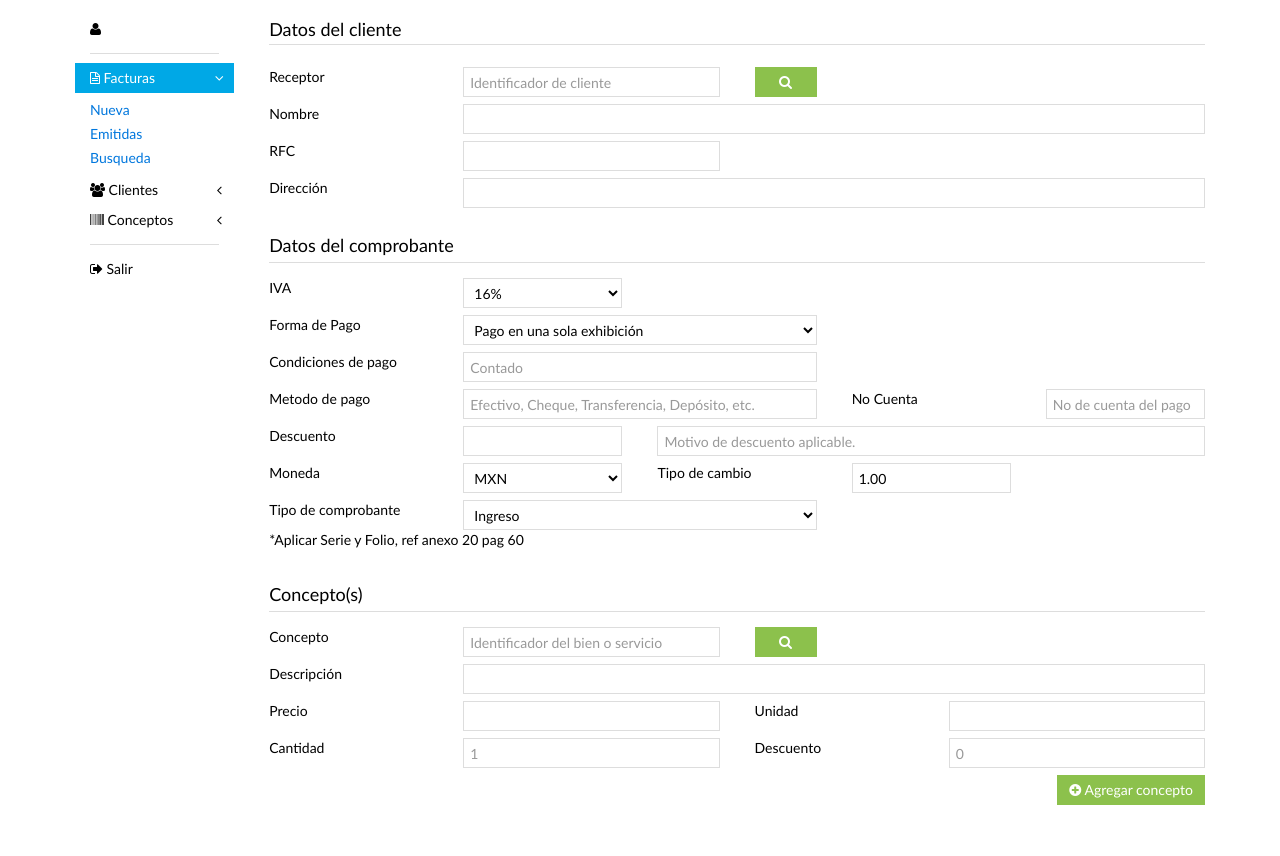
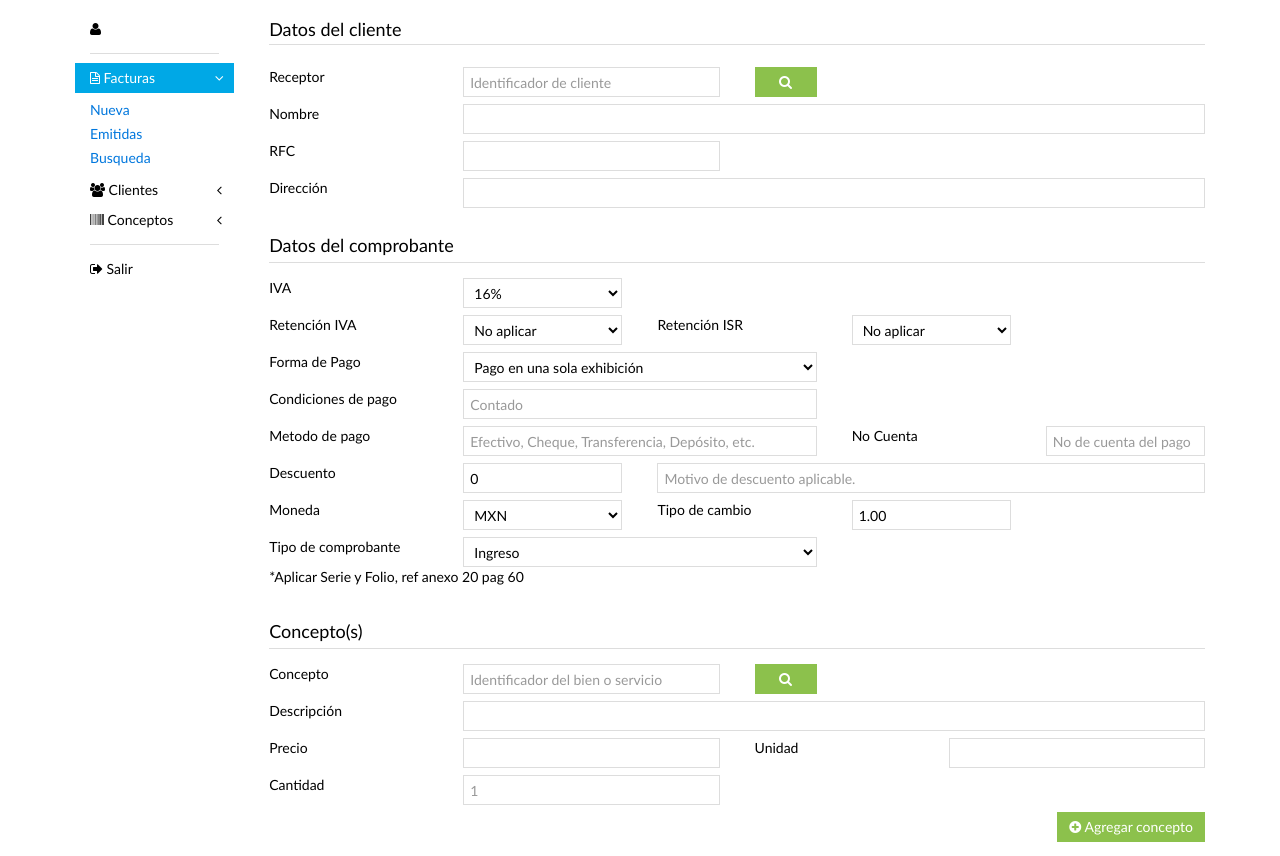
Before and after one commit to romanll/facturacion, a CodeIgniter app: page /facturacion/facturas in a window 1280 px wide. Before the commit the page ends 805 px from the top, so only its background shows below. Run offline with CodeIgniter, Linux system fonts and the light colour scheme; some libraries are stand-ins or nearby versions.

Commit message:
calculo de impuetsos
falta generar folio y serie, asi como el xml

```diff
--- a/application/controllers/facturas.php
+++ b/application/controllers/facturas.php
@@ -18,8 +18,16 @@ class Facturas extends CI_Controller {
     /* Agregar a factura : agregar item a lista de items en factura */
     /* *** CAMBIAR A SESSION **** SOLO POR SI ACASO, PERO MAS ADELANTE, SOLO ES COMPRAR TIEMPO */
     function agregaritem(){
-    	$items=$this->input->post();
-    	$data['items']=$items;
+    	$items=$this->input->post('items');
+        $comprobante=$this->input->post('datosf');
+        //print_r($items);
+        //echo $iva;
+        //die();
+        if($items){
+            $data['items']=$items;
+            $data['comprobante']=$comprobante;
+        }
+        else{$data['error']="Aun no hay elementos en lista.";}
     	$this->load->view('facturas/items', $data, FALSE);
     }
 }
--- a/application/views/facturas/index.php
+++ b/application/views/facturas/index.php
@@ -23,6 +23,7 @@
 					<form action="#" class="uk-form" method="post" id="crear_factura">
 						<fieldset>
 							<legend>Datos del cliente</legend>
+							<!-- Autocompletado cliente -->
 							<div class="uk-grid">
 								<div class="uk-width-2-10"><label for="receptor" class="uk-form-label">Receptor</label></div>
 								<div class="uk-width-3-10">
@@ -63,9 +64,26 @@
 							<div class="uk-width-2-10"><label for="iva" class="uk-form-label">IVA</label></div>
 							<div class="uk-width-2-10">
 								<select name="iva" id="iva" class="uk-width-1-1">
-									<option value="0">0%</option>
+									<option value="0">No aplicar</option>
 									<!--<option value="11">11%</option>-->
 									<option value="16" selected>16%</option>
+								</select>
+							</div>
+						</div>
+						<!-- Retencion IVA e ISR -->
+						<div class="uk-grid">
+							<div class="uk-width-2-10"><label for="ivaretencion" class="uk-form-label">Retenci&oacute;n IVA</label></div>
+							<div class="uk-width-2-10">
+								<select name="ivaretencion" id="ivaretencion" class="uk-width-1-1">
+									<option value="0">No aplicar</option>
+									<option value="2/3">2/3</option>
+								</select>
+							</div>
+							<div class="uk-width-2-10"><label for="isr" class="uk-form-label">Retenci&oacute;n ISR</label></div>
+							<div class="uk-width-2-10">
+								<select name="isr" id="isr" class="uk-width-1-1">
+									<option value="0">No aplicar</option>
+									<option value="10">10%</option>
 								</select>
 							</div>
 						</div>
@@ -101,7 +119,7 @@
 						<div class="uk-grid">
 							<div class="uk-width-2-10"><label for="descuento" class="uk-form-label">Descuento</label></div>
 							<div class="uk-width-2-10">
-								<input type="text" class="uk-width-1-1" id="descuento" name="descuento">
+								<input type="text" class="uk-width-1-1" id="descuento" name="descuento" value="0">
 							</div>
 							<div class="uk-width-6-10">
 								<input type="text" class="uk-width-1-1" id="motivodesc" name="motivodesc" placeholder="Motivo de descuento aplicable.">
@@ -142,6 +160,7 @@
 					<!-- AGREGAR CONCEPTOS -->
 					<h3 class="uk-h3">Concepto(s)</h3>
 					<form action="<?php echo base_url('facturas/agregaritem'); ?>" class="uk-form" id="additem" method="post">
+						<!-- Autocompletado Item -->
 						<div class="uk-grid">
 						    <div class="uk-width-2-10"><label for="concepto" class="uk-form-label">Concepto</label></div>
 						   	<div class="uk-width-3-10">
@@ -174,10 +193,6 @@
 						    <div class="uk-width-2-10"><label for="cantidad" class="uk-form-label">Cantidad</label></div>
 						    <div class="uk-width-3-10">
 					   			<input type="text" class="uk-width-1-1" id="cantidad" name="cantidad" placeholder="1" required>
-					        </div>
-					        <div class="uk-width-2-10"><label for="descuento" class="uk-form-label">Descuento</label></div>
-					        <div class="uk-width-3-10">
-					      		<input type="text" class="uk-width-1-1" id="descuento" name="descuento" placeholder="0">
 					        </div>
 						</div>
 						<!-- boton agregar concepto -->
--- a/scripts/factura.js
+++ b/scripts/factura.js
@@ -14,6 +14,10 @@ $("#additem").validate({
         cantidad:{
             required:true,
             number:true
+        },
+        descuento:{
+            required:false,
+            number:true
         }
     },
     submitHandler: function(form) {
@@ -22,16 +26,7 @@ $("#additem").validate({
     }
 });
 
-/* Al agregar concepto */
-function agregar(){
-    //agregar a item la cantidad y descuento
-    item.cantidad=$("#cantidad").val();                 // campo cantidad agregar a item
-    item.descuento=$("#descuento").val();               // agregar el descuento tambien
-    item.importe=parseFloat(item.valor)*parseFloat(item.cantidad);  //agregar importe de item(s)
-    items[item.noidentificacion]=item;                  //agregar el item a la lista de items
-    relistar();                                         //recrear tabla items
-    $("#additem")[0].reset();                           //vaciar form de item
-}
+/* ========== EVENTOS ========== */
 
 /* Al remover concepto */
 $(document).on('click','a.remove',function(event){
@@ -42,27 +37,25 @@ $(document).on('click','a.remove',function(event){
     remover(iditem);
 })
 
-/* Actualizar tabla de items */
-function relistar(){
-    var request = $.ajax({
-        type: "POST",
-        url: base+"facturas/agregaritem",
-        data: items,
-        dataType:'html'
-    });
-    request.done(function(result){
-        $("#agregados").html(result);
-    });
-    request.fail(function(jqXHR, textStatus){
-        console.log(textStatus);
-    });
-}
+/* Al cambiar valor de IVA  */
+$("#iva").change(function(event){
+    relistar();
+})
 
-/* Remover de lista de items */
-function remover(item){
-    delete items[item];
+/* Al cambiar valor de IVA RETENIDO */
+$("#ivaretencion").change(function(event){
     relistar();
-}
+})
+
+/* Al cambiar valor de ISR */
+$("#isr").change(function(event){
+    relistar();
+})
+
+/* Al cambiar valor de descuento */
+$("#descuento").keyup(function(event){
+    relistar();
+})
 
 /* Autocompletado receptos aka clientes */
 $("#receptor").autocomplete({
@@ -79,7 +72,6 @@ $("#receptor").autocomplete({
     }
 })
 
-
 /* Autocompletado conceptos aka productos o servicios */
 $("#concepto").autocomplete({
     source:base+"conceptos/buscar",
@@ -93,3 +85,52 @@ $("#concepto").autocomplete({
         $("#unidad").val(c.unidad);
     }
 })
+
+/*  ========== FUNCIONES ========== */
+
+/* Al agregar concepto */
+function agregar(){
+    //agregar a item la cantidad y descuento
+    item.cantidad=$("#cantidad").val();                 // campo cantidad agregar a item
+    item.importe=parseFloat(item.valor)*parseFloat(item.cantidad);  //agregar importe de item(s)
+    items[item.noidentificacion]=item;                  //agregar el item a la lista de items
+    relistar();                                         //recrear tabla items
+    $("#additem")[0].reset();                           //vaciar form de item
+}
+
+/* Actualizar tabla de items */
+function relistar(){
+    var descuento=$("#descuento").val();                //valor descuento aplicado
+    var comprobante={
+        iva:parseInt($("#iva").val()),                  //IVA
+        isr:parseInt($("#isr").val()),                  //ISR
+        ivaret:$("#ivaretencion").val()                 //IVA retenido
+    }
+    var percent=descuento.search("%");                  //ver si es en %
+    if(percent!=-1){
+        descuento.replace("%","");                      //si es, eliminar % y dejar el numero
+        comprobante.desctipo="porcentaje";
+    }
+    descuento=parseFloat(descuento);
+    if(isNaN(descuento)){descuento=0;}
+    comprobante.descuento=descuento;        //agregar descuento
+    //console.log(comprobante);
+    var request = $.ajax({
+        type: "POST",
+        url: base+"facturas/agregaritem",
+        data: {items:items,datosf:comprobante},
+        dataType:'html'
+    });
+    request.done(function(result){
+        $("#agregados").html(result);
+    });
+    request.fail(function(jqXHR, textStatus){
+        console.log(textStatus);
+    });
+}
+
+/* Remover de lista de items */
+function remover(item){
+    delete items[item];
+    relistar();
+}
```
Also changed, not shown: application/views/facturas/items.php (+43 -14 lines). Lines whose indentation alone changed are shown as unchanged.
